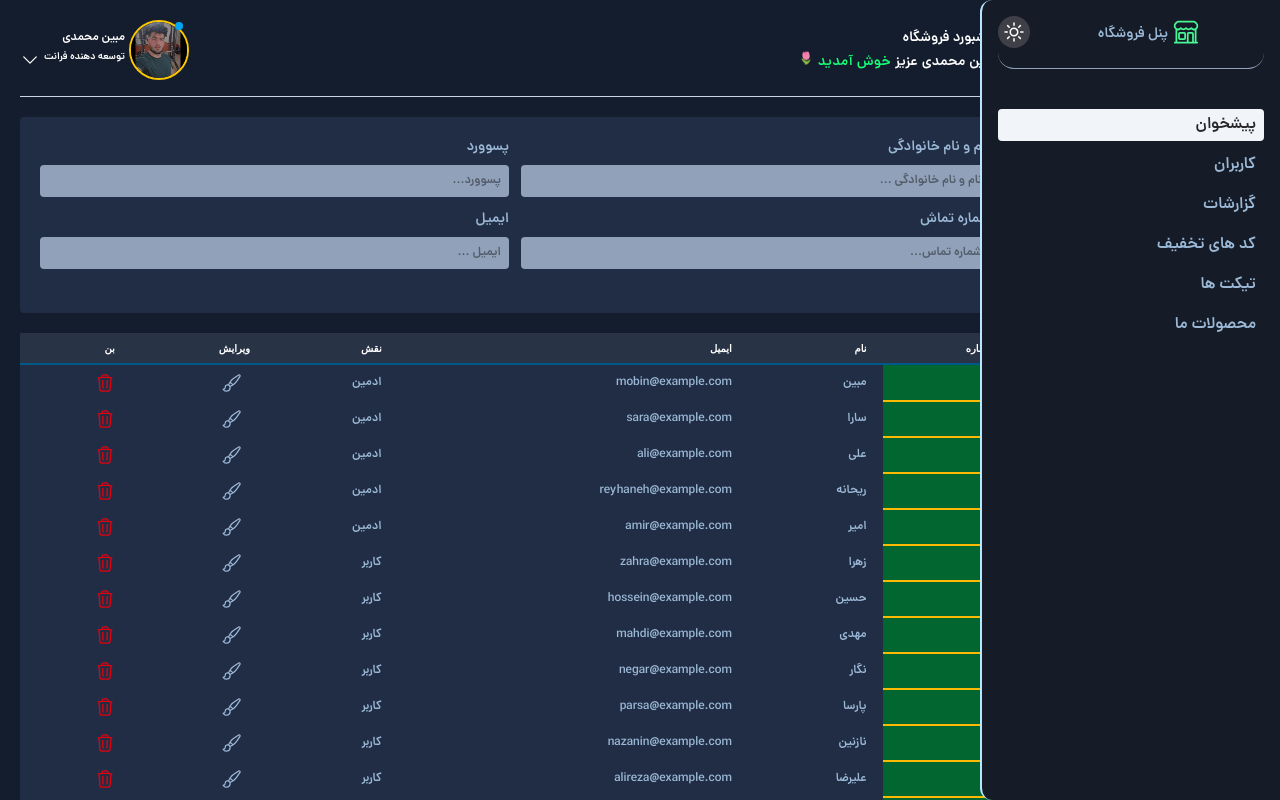
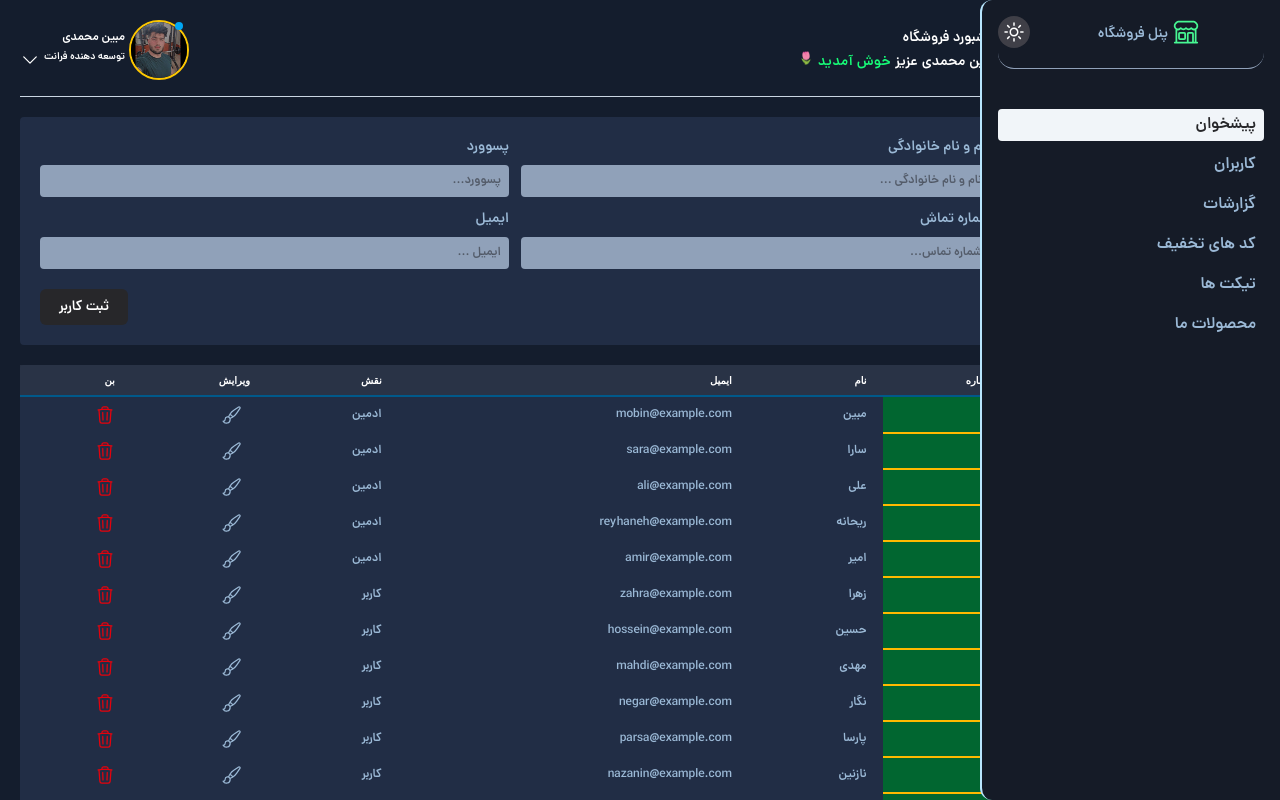
Before and after one commit to mobinmohammadi/pane, a React (Vite) app: page /users in a window 1280 px wide. Shown: the top 800 px of the page. Built offline with nearby package versions, Linux system fonts and the light colour scheme.

Commit message:
fkjvdffs

```diff
--- a/package.json
+++ b/package.json
@@ -14,10 +14,12 @@
     "@emotion/styled": "^11.14.0",
     "@headlessui/react": "^2.2.4",
     "@tailwindcss/vite": "^4.1.8",
+    "formik": "^2.4.6",
     "lucide-react": "^0.513.0",
     "react": "^19.1.0",
     "react-dom": "^19.1.0",
     "react-router-dom": "^7.6.2",
+    "react-toastify": "^11.0.5",
     "recharts": "^2.15.3",
     "styled-components": "^6.1.18",
     "sweetalert2": "^11.22.0",
--- a/src/assets/Components/FormComponent/FormComponent.tsx
+++ b/src/assets/Components/FormComponent/FormComponent.tsx
@@ -1,15 +1,49 @@
+import { useFormik } from "formik";
 import React from "react";
+import { toast } from "react-toastify";
+
+type InitailType = {
+  name: string;
+  email: string;
+  password: string;
+  phone: string;
+};
 
 export default function FormComponent() {
+  const addNewUserHandler = (e: React.FormEvent) => {
+    e.preventDefault();
+    toast.success("عملیات با موفقیت انجام شد!");
+    setTimeout(() => {
+      location.reload()
+
+    }, 2000);
+  };
+
+  const formik = useFormik<InitailType>({
+    initialValues: {
+      name: "",
+      email: "",
+      password: "",
+      phone: "",
+    },
+    onSubmit: (values) => {
+      console.log(values);
+    },
+  });
+
   return (
     <div className="bg-[#212d45] w-full rounded-sm font-Dana-Demi-bold p-5">
-      <form action="#">
+      <form action="#" onSubmit={formik.handleSubmit}>
+        <div className="flex gap-5 flex-col">
           <div className="grid grid-cols-1 xs:grid-cols-2 gap-3">
             <div className="text-dark-menu flex flex-col gap-2">
               <label className="text-sm" htmlFor="name">
                 نام و نام خانوادگی
               </label>
               <input
+                name="name"
+                value={formik.values.name}
+                onChange={formik.handleChange}
                 className="text-xs outline-0 bg-slate-400 text-zinc-900 pt-2 pb-2 pr-2 rounded-sm"
                 type="text"
                 placeholder="نام و نام خانوادگی ..."
@@ -20,6 +54,9 @@ export default function FormComponent() {
                 پسوورد
               </label>
               <input
+                name="password"
+                value={formik.values.password}
+                onChange={formik.handleChange}
                 className="text-xs outline-0 bg-slate-400 text-zinc-900 pt-2 pb-2 pr-2 rounded-sm"
                 type="text"
                 placeholder="پسوورد..."
@@ -30,6 +67,9 @@ export default function FormComponent() {
                 شماره تماش
               </label>
               <input
+                name="phone"
+                value={formik.values.phone}
+                onChange={formik.handleChange}
                 className="text-xs outline-0 bg-slate-400 text-zinc-900 pt-2 pb-2 pr-2 rounded-sm"
                 type="text"
                 placeholder="شماره تماس..."
@@ -40,13 +80,25 @@ export default function FormComponent() {
                 ایمیل
               </label>
               <input
+                name="email"
+                value={formik.values.email}
+                onChange={formik.handleChange}
                 className="text-xs outline-0 bg-slate-400 text-zinc-900 pt-2 pb-2 pr-2 rounded-sm"
                 type="text"
                 placeholder="ایمیل ..."
               />
             </div>
           </div>
-        <button className=""></button>
+          <div className="w-full flex justify-end text-white  text-sm ">
+            <button
+            type="submit"
+              onClick={(e) => addNewUserHandler(e)}
+              className="bg-zinc-800 rounded-md hover:bg-zinc-900 transition-all cursor-pointer w-22 pt-2 pb-2"
+            >
+              ثبت کاربر
+            </button>
+          </div>
+        </div>
       </form>
     </div>
   );
--- a/src/assets/Pages/Users/Users.tsx
+++ b/src/assets/Pages/Users/Users.tsx
@@ -1,10 +1,25 @@
 import FormComponent from "@/assets/Components/FormComponent/FormComponent"
 import TableDataCustom from "@/assets/Components/TableDataCustom/TableDataCustom"
+import { ToastContainer } from "react-toastify"
 export default function Users() {
   return (
     <div className="flex fl-col gap-5 flex-col">
       <FormComponent/>
       <TableDataCustom/>
+       <ToastContainer
+        position="top-right"
+        autoClose={3000}
+        hideProgressBar={false}
+        newestOnTop
+        closeOnClick
+        rtl={true} // برای زبان فارسی
+        pauseOnFocusLoss
+        draggable
+        pauseOnHover
+          toastClassName="custom-toast"
+
+        theme="colored"
+      />
     </div>
   )
 }
--- a/src/index.css
+++ b/src/index.css
@@ -71,3 +71,11 @@ td {
   /* display: fleximportant; */
   /* justify-content: centerimportant; */
 }
+
+
+.custom-toast{
+  font-family: DanaDemiBold;
+  font-size: 12px;
+  display: flex;
+  align-items: center;
+}
```
Also changed, not shown: 1 other file (tests, documents, lock files or other folders). Lines whose indentation alone changed are shown as unchanged.
